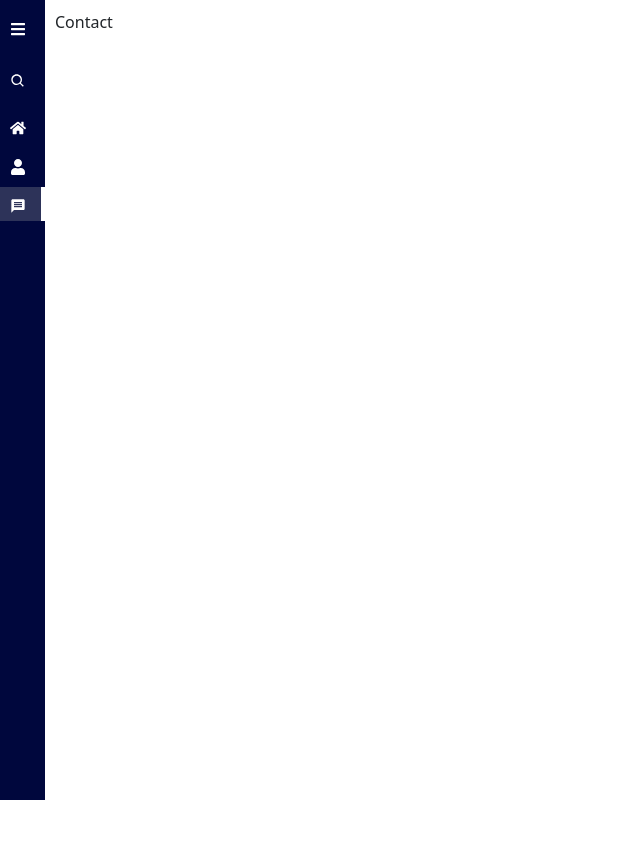
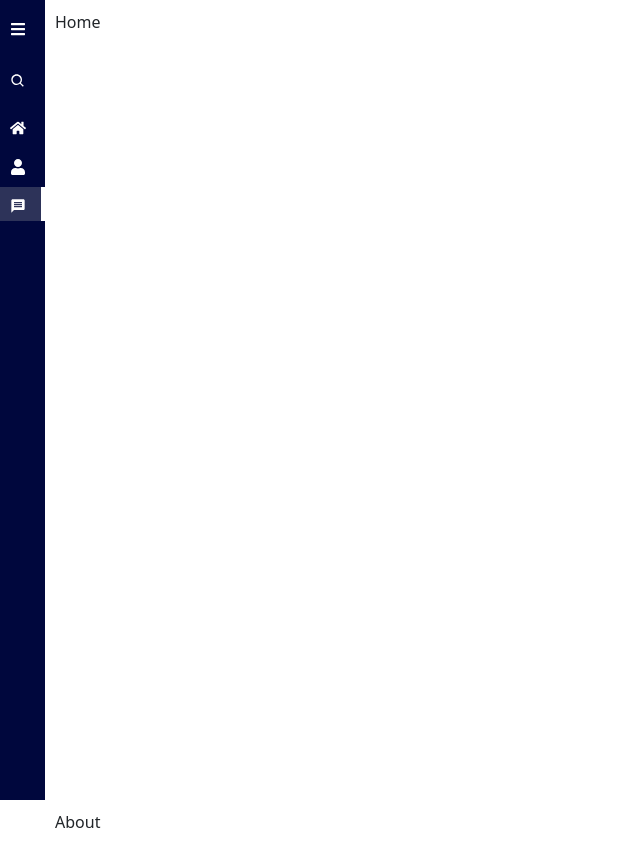
Before and after one commit to faha1999/react-rootstrap-test-project, a React (Create React App) app: page /contact in a window 1280 px wide. Shown: the top 866 px of the page, without its empty margins (0-640 px from the left). Before the commit the page ends 800 px from the top, so only its background shows below. Built offline with nearby package versions, Linux system fonts and the light colour scheme.

Commit message:
issue fixed

```diff
--- a/src/App.js
+++ b/src/App.js
@@ -1,11 +1,9 @@
 import React from 'react';
-import { BrowserRouter, Routes, Route } from 'react-router-dom';
+import { BrowserRouter } from 'react-router-dom';
 // import { NavbarMenu } from './components/Nav';
 import 'bootstrap/dist/css/bootstrap.min.css';
 import { Sidebar } from './components/Sidebar';
-import { About } from './pages/About';
-import { Home } from './pages/Home';
-import { Contact } from './pages/Contact';
+import { Content } from './components/Content';
 
 function App() {
   return (
@@ -13,11 +11,7 @@ function App() {
       {/* <NavbarMenu /> */}
       <BrowserRouter>
         <Sidebar>
-          <Routes>
-            <Route path="/" element={<Home />} />
-            <Route path="/about" element={<About />} />
-            <Route path="/contact" element={<Contact />} />
-          </Routes>
+          <Content />
         </Sidebar>
       </BrowserRouter>
     </>
--- /dev/null
+++ b/src/components/Content.jsx
@@ -0,0 +1,15 @@
+import React from 'react';
+
+import { About } from '../pages/About';
+import { Home } from '../pages/Home';
+import { Contact } from '../pages/Contact';
+
+export const Content = () => {
+  return (
+    <div className="content">
+      <Home />
+      <About />
+      <Contact />
+    </div>
+  );
+};
--- a/src/components/Sidebar.jsx
+++ b/src/components/Sidebar.jsx
@@ -66,7 +66,7 @@ export const Sidebar = ({ children }) => {
 
   return (
     <div className="mainContainer">
-      <motion.div
+      <motion.aside
         animate={{
           width: isOpen ? '200px' : '45px',
 
@@ -119,7 +119,7 @@ export const Sidebar = ({ children }) => {
         <section className="routes">
           {routes.map((route) => (
             <NavLink
-              activeClassName="active"
+              activeclassname="active"
               to={route.path}
               key={route.name}
               className="link"
@@ -141,8 +141,20 @@ export const Sidebar = ({ children }) => {
             </NavLink>
           ))}
         </section>
-      </motion.div>
-      <main>{children}</main>
+      </motion.aside>
+      <motion.main
+        animate={{
+          paddingLeft: isOpen ? '210px' : '55px',
+
+          transition: {
+            duration: 0.5,
+            type: 'spring',
+            damping: 10,
+          },
+        }}
+      >
+        {children}
+      </motion.main>
     </div>
   );
 };
--- a/src/pages/About.jsx
+++ b/src/pages/About.jsx
@@ -1,5 +1,5 @@
 import React from 'react';
 
 export const About = () => {
-  return <div>About</div>;
+  return <div className="w100">About</div>;
 };
--- a/src/pages/Contact.jsx
+++ b/src/pages/Contact.jsx
@@ -1,5 +1,5 @@
 import React from 'react';
 
 export const Contact = () => {
-  return <div>Contact</div>;
+  return <div className="w100">Contact</div>;
 };
--- a/src/pages/Home.jsx
+++ b/src/pages/Home.jsx
@@ -1,5 +1,5 @@
 import React from 'react';
 
 export const Home = () => {
-  return <div>Home</div>;
+  return <div className="w100">Home</div>;
 };
--- a/src/scss/_sidebar.scss
+++ b/src/scss/_sidebar.scss
@@ -13,7 +13,8 @@
   background: rgb(0, 7, 61);
   color: white;
   height: 100vh;
-  overflow-y: auto;
+  overflow: auto;
+  position: fixed;
 
   .top-section {
     display: flex;
@@ -28,6 +29,7 @@
 
     .bars {
       width: 30px;
+      cursor: pointer;
     }
   }
 
@@ -84,6 +86,13 @@ main {
   padding: 10px;
 }
 
+.content {
+}
+
+.w100 {
+  height: 100vh;
+}
+
 //
 
 .title {
```
Also changed, not shown: src/css/style.min.css (+1 -1 lines), 1 other file (tests, documents, lock files or other folders).
